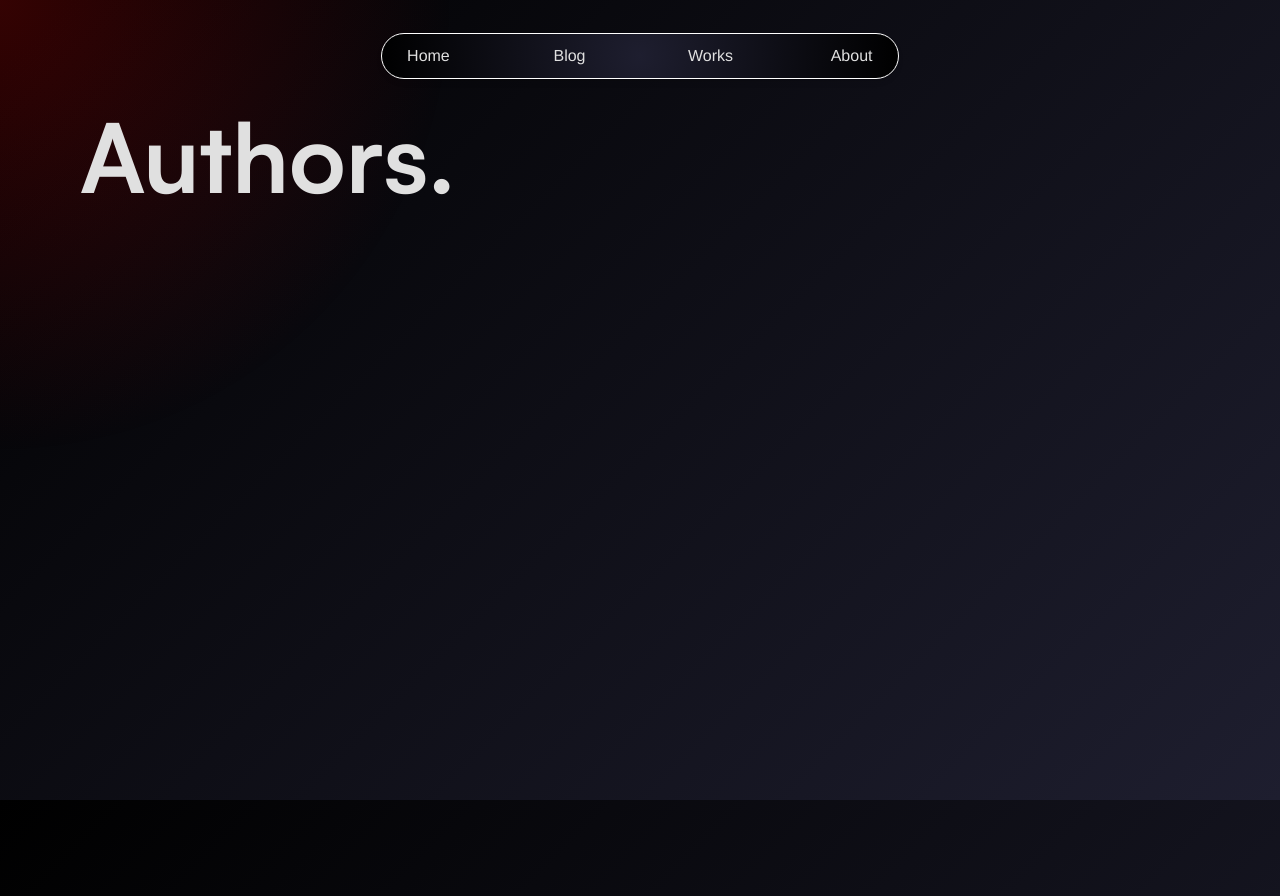
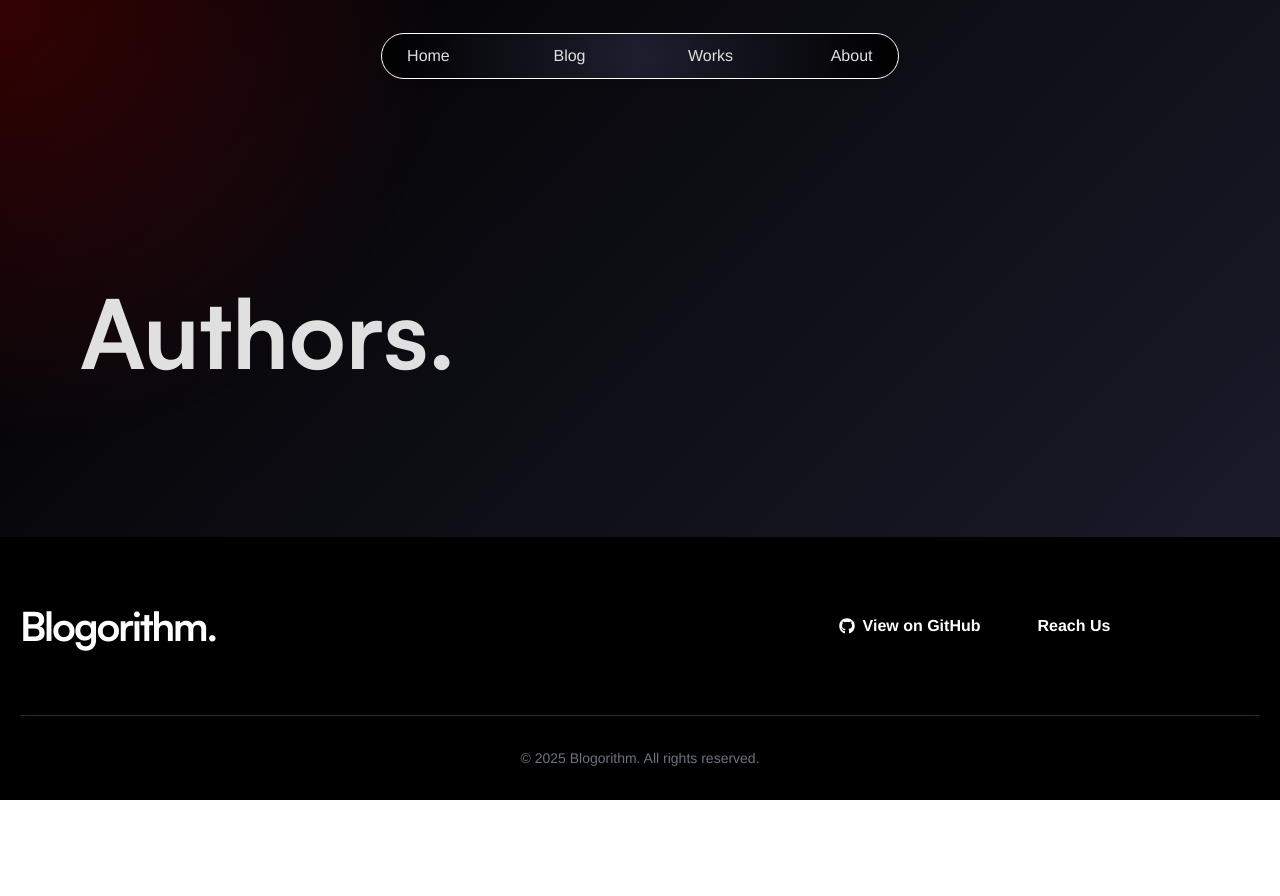
Before and after one commit to TechHungry/blogorithm, a Next.js app: page /about in a window 1280 px wide. After the commit the page ends 800 px from the top, so only its background shows below. Built offline with nearby package versions, Linux system fonts and the light colour scheme.

Commit message:
Add footer to pages and adjust spacing

```diff
--- a/src/app/about/page.tsx
+++ b/src/app/about/page.tsx
@@ -1,25 +1,25 @@
 import Navbar from '@/components/Navbar';
 import Column from '@/components/Column';
 import { routes } from '@/app/resources/config';
+import  { Footer } from "@/components/Footer";
 
 export default function About() {
 
     return (
-        <main>
+        <>
             <Navbar routes={routes}/>
-            <Column >
+            <Column classes={`mt-32`}>
                 <div className='relative'>
                     <div className='me-auto my-24 px-12'>
                         <div className='grid lg:grid-cols-3 md:grid-cols-1 grid-cols-1 gap-16 justify-between'>
-                            <div className='md:self-center self-end'>
+                            <div className='my-12'>
                                 <h1 className="lg:text-8xl md:text-6xl text-6xl font-extrabold font-satoshi lg:leading-tight">Authors.</h1>
-                                {/* <h1 className="lg:text-4xl md:text-5xl text-4xl font-extrabold font-satoshi lg:leading-tight pe-4 self-start">on Blogorithm.</h1> */}
                             </div>
                         </div>
                     </div>
                 </div>
             </Column>
-            <footer className='h-24 w-full'></footer>
-        </main>
+            <Footer />
+        </>
     );
 }
--- a/src/app/blog/[slug]/page.tsx
+++ b/src/app/blog/[slug]/page.tsx
@@ -9,7 +9,7 @@ import { routes } from '@/app/resources/config';
 import { SanityDocument } from "next-sanity";
 import { client } from "@/sanity/client";
 import imageUrlBuilder from "@sanity/image-url";
-
+import  { Footer } from "@/components/Footer";
 
 const POST_QUERY = `*[_type == "post" && slug.current == $slug][0]`;
 const BLOGS_QUERY = `*[
@@ -37,9 +37,9 @@ export default async function Blog(props: Params) {
   // const content = await markdownToHtml(post.content || "");
 
   return (
-    <main>
+    <>
       <Navbar routes={routes} />
-      <Column>
+      <Column classes={`mt-32`}>
         <article className="mb-32">
           <PostHeader
             title={post.title}
@@ -50,8 +50,8 @@ export default async function Blog(props: Params) {
           <PostBody body={post.body}/>
         </article>
       </Column>
-      <footer className='h-24 w-full'></footer>
-    </main>
+      <Footer />
+    </>
   );
 }
 
--- a/src/app/blog/page.tsx
+++ b/src/app/blog/page.tsx
@@ -7,6 +7,7 @@ import {Post} from "@/interfaces/post";
 import {getAllPosts} from "@/lib/api";
 import { type SanityDocument } from "next-sanity";
 import { client } from "@/sanity/client";
+import  { Footer } from "@/components/Footer";
 
 const BLOGS_QUERY = `*[
   _type == "post" && status == "PUBLISHED" && content_type == "blog"
@@ -21,16 +22,17 @@ export default async function BlogHome() {
 	let blogs: SanityDocument[] = sanity_posts;
 
 	return (
-		<main>
+		<>
 			<Navbar routes={routes}/>
-			<Column >
+			<Column classes={`mt-32`}>
 				<div className='relative'>
 					<div className='me-auto my-24 px-12'>
-						<div className='grid lg:grid-cols-3 md:grid-cols-1 grid-cols-1 gap-16 justify-between'>
-							<div className='md:self-center self-end'>
+						<div className='my-12'>
 							<h1 className="lg:text-8xl md:text-6xl text-6xl font-extrabold font-satoshi lg:leading-tight">Blogs.</h1>
 							{/* <h1 className="lg:text-4xl md:text-5xl text-4xl font-extrabold font-satoshi lg:leading-tight pe-4 self-start">on Blogorithm.</h1> */}
-							</div>
+						</div>
+						<div className='grid grid-cols-1 gap-8 justify-between'>
+
 								{blogs.map((post) => (
 									<div key={post.slug}>
 										<div className="aspect-w-16 aspect-h-9">
@@ -42,7 +44,7 @@ export default async function BlogHome() {
 					</div>
 				</div>
 			</Column>
-			<footer className='h-24 w-full'></footer>
-		</main>
+			<Footer />
+		</>
 	);
 }
--- a/src/app/globals.css
+++ b/src/app/globals.css
@@ -2,14 +2,27 @@
 @tailwind components;
 @tailwind utilities;
 
-html {
+html, body {
   height: 100%;
   margin: 0;
+  padding: 0;
+  display: flex;
+  flex-direction: column;
+}
+
+#root, main {
+  display: flex;
+  flex-direction: column;
+  flex: 1;
 }
 
 :root {
   --background: #ffffff;
   --foreground: #171717;
+}
+
+footer {
+  margin-top: auto;
 }
 
 @media (prefers-color-scheme: dark) {
@@ -35,6 +48,20 @@ body {
   src: url(/fonts/Satoshi-Bold.ttf) format('truetype');
 }
 
+@font-face {
+  font-family: 'Quilon';
+  font-style: normal;
+  font-weight: normal;
+  src: url(/fonts/Quilon-Medium.ttf) format('truetype');
+}
+
+@font-face {
+  font-family: 'Funnel';
+  font-style: normal;
+  font-weight: normal;
+  src: url(/fonts/FunnelDisplay-Medium.ttf) format('truetype');
+}
+
 .inline-code {
   border: gray 1px solid;
   background-color: gray 1px solid;
@@ -49,7 +76,6 @@ body {
   width: 100vw;
   height: 100vh;
   pointer-events: none;
-  background: radial-gradient(circle at center, rgba(209, 10, 10, 0.5), transparent 50%);
   transition: background 0.1s;
   z-index: -1;
 }
--- a/src/app/work/[slug]/page.tsx
+++ b/src/app/work/[slug]/page.tsx
@@ -9,6 +9,7 @@ import { routes } from '@/app/resources/config';
 import { client } from "@/sanity/client";
 import { SanityDocument } from "next-sanity";
 import imageUrlBuilder from "@sanity/image-url";
+import  { Footer } from "@/components/Footer";
 
 const POST_QUERY = `*[_type == "post" && slug.current == $slug][0]`;
 const WORKS_QUERY = `*[
@@ -33,9 +34,9 @@ export default async function Work({ params }: Params) {
     }
 
     return (
-        <main>
+        <>
             <Navbar routes={routes} />
-            <Column>
+            <Column classes={`mt-32`}>
                 <article className="mb-32">
                     <PostHeader
                         title={post.title}
@@ -46,8 +47,8 @@ export default async function Work({ params }: Params) {
                     <PostBody body={post.body} />
                 </article>
             </Column>
-            <footer className='h-24 w-full'></footer>
-        </main>
+            <Footer />
+        </>
     );
 }
 
--- a/src/app/work/page.tsx
+++ b/src/app/work/page.tsx
@@ -5,6 +5,7 @@ import { BlogTile } from '@/components/Tile';
 import { routes } from '@/app/resources/config';
 import {client} from "@/sanity/client";
 import type {SanityDocument} from "next-sanity";
+import  { Footer } from "@/components/Footer";
 
 const POSTS_QUERY = `*[
   _type == "post" && status == "PUBLISHED" && content_type == "work"
@@ -19,15 +20,14 @@ export default async function WorkHome() {
     let blogs: SanityDocument[] = sanity_posts;
 
     return (
-        <main>
+        <>
             <Navbar routes={routes}/>
-            <Column >
+            <Column classes={`mt-32`}>
                 <div className='relative'>
                     <div className='me-auto my-24 px-12'>
                         <div className='grid lg:grid-cols-3 md:grid-cols-1 grid-cols-1 gap-16 justify-between'>
-                            <div className='md:self-center self-end'>
+                            <div className='my-12'>
                                 <h1 className="lg:text-8xl md:text-6xl text-6xl font-extrabold font-satoshi lg:leading-tight">Works.</h1>
-                                {/* <h1 className="lg:text-4xl md:text-5xl text-4xl font-extrabold font-satoshi lg:leading-tight pe-4 self-start">on Blogorithm.</h1> */}
                             </div>
                             {blogs.map((post) => (
                                 <div key={post.slug}>
@@ -40,7 +40,7 @@ export default async function WorkHome() {
                     </div>
                 </div>
             </Column>
-            <footer className='h-24 w-full'></footer>
-        </main>
+            <Footer />
+        </>
     );
 }
--- a/src/components/Column.tsx
+++ b/src/components/Column.tsx
@@ -2,11 +2,12 @@ import React, { ReactNode } from 'react';
 
 interface ColumnProps {
     children: ReactNode;
+    classes?: string;
 }
 
-export default function Column({ children }: ColumnProps) {
+export default function Column({ children, classes='' }: ColumnProps) {
     return (
-        <div className="mx-auto lg:px-8 container mt-16">
+        <div className={`mx-auto lg:px-8 container ${classes}`}>
             {children}
         </div>
     );
--- a/src/components/SubscribeForm.tsx
+++ b/src/components/SubscribeForm.tsx
@@ -15,7 +15,7 @@ export default function SubscribeForm(): any {
         <form onSubmit={handleSubmit} className='flex flex-col'>
             <input
                 type='email'
-                placeholder='Email'
+                placeholder='Email Address'
                 value={email}
                 onChange={(e) => setEmail(e.target.value)}
                 className='bg-[#161515] border border-[#872341] rounded-lg p-2 text-white w-full'
--- a/src/lib/constants.ts
+++ b/src/lib/constants.ts
@@ -1,4 +1,4 @@
-export const EXAMPLE_PATH = "blog-starter";
+export const GITHUB_URL = "https://github.com/TechHungry";
 export const CMS_NAME = "Markdown";
 export const HOME_OG_IMAGE_URL =
   "https://og-image.vercel.app/Next.js%20Blog%20Starter%20Example.png?theme=light&md=1&fontSize=100px&images=https%3A%2F%2Fassets.vercel.com%2Fimage%2Fupload%2Ffront%2Fassets%2Fdesign%2Fnextjs-black-logo.svg";
--- a/tailwind.config.mjs
+++ b/tailwind.config.mjs
@@ -9,6 +9,8 @@ export default {
     extend: {
       fontFamily: {
         satoshi: ['Satoshi', 'sans-serif'],
+        quilon: ['Quilon', 'sans-serif'],
+        funnel: ['Funnel', 'sans-serif'],
       },
       colors: {
         background: "var(--background)",
```
Also changed, not shown: public/fonts/FunnelDisplay-Medium.ttf (added).
